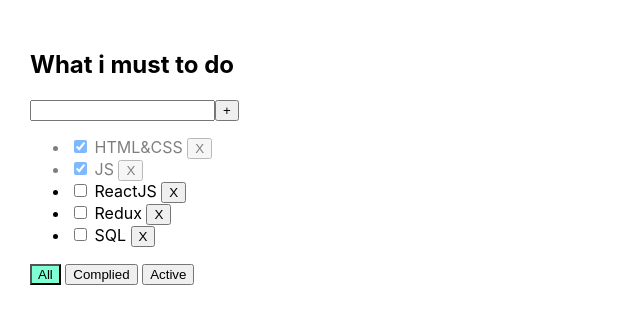
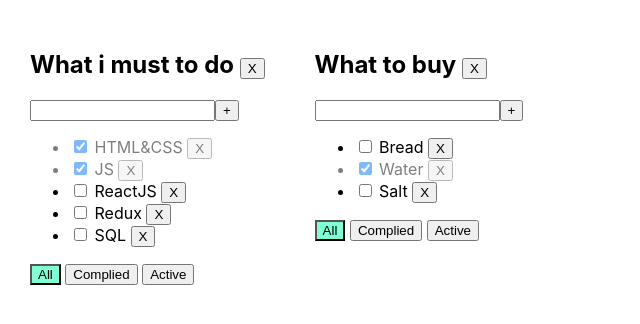
Before and after one commit to AnatoliyPologovoy/todolist, a React (Create React App) app: page / in a window 1280 px wide. Shown: the top 324 px of the page, without its empty margins (0-640 px from the left). Built offline with nearby package versions, Linux system fonts and the light colour scheme.

Commit message:
done after 5 lessons - add difficalt state

```diff
--- a/src/App.tsx
+++ b/src/App.tsx
@@ -1,45 +1,123 @@
 import React, {useState} from 'react';
 import './App.css';
-import {TasksType, Todolist} from "./Todolist";
+import {FilterType, TasksType, Todolist} from "./Todolist";
 import {v1} from "uuid";
 
+export type TodoListType = {
+    id: string
+    title: string
+    filter: FilterType
+}
 
-function App() {
-    const h1 = 'What i must to do';
+type TaskStateType = {
+    [todolist: string]: Array<TasksType>
+}
 
-    let [tasks, setTask] = useState([
-        {id: v1(), title: "HTML&CSS", isDone: true},
-        {id: v1(), title: "JS", isDone: true},
-        {id: v1(), title: "ReactJS", isDone: false},
-        {id: v1(), title: "Redux", isDone: false},
-        {id: v1(), title: "SQL", isDone: false},
+
+function App(): JSX.Element {
+    //BLL:
+    const todoListId_1 = v1()
+    const todoListId_2 = v1()
+    const [todoLists, setTodoLists] = useState<Array<TodoListType>>([
+        {
+            id: todoListId_1,
+            title: 'What i must to do',
+            filter: 'all'
+        },
+        {
+            id: todoListId_2,
+            title: 'What to buy',
+            filter: 'all'
+        }
     ])
 
-    const removeTask = (id: string) => {
+    let [tasks, setTask] = useState<TaskStateType>({
+        [todoListId_1]: [
+            {id: v1(), title: "HTML&CSS", isDone: true},
+            {id: v1(), title: "JS", isDone: true},
+            {id: v1(), title: "ReactJS", isDone: false},
+            {id: v1(), title: "Redux", isDone: false},
+            {id: v1(), title: "SQL", isDone: false},
+        ],
+        [todoListId_2]: [
+            {id: v1(), title: "Bread", isDone: false},
+            {id: v1(), title: "Water", isDone: true},
+            {id: v1(), title: "Salt", isDone: false}
+        ]
+    })
+
+
+    const removeTask = (taskId: string, todoListId: string) => {
+        const resultOfUpdate: Array<TasksType> = tasks[todoListId].filter(el => el.id !== taskId)
+        const copyTasks = {...tasks}
+        copyTasks[todoListId] = resultOfUpdate
+        setTask(copyTasks)
+        //ИЛИ:
+        // setTask(
+        //     {...tasks, [todoListId] : tasks[todoListId].filter(el => el.id !== taskId)}
+        // )
+    }
+    const addTask = (titleTask: string, todoListId: string) => {
+        const newTask: TasksType = {id: v1(), title: titleTask, isDone: false}
+        //если title: title можно просто писать title
+        setTask({...tasks, [todoListId]: [newTask, ...tasks[todoListId]]})
+    }
+    const changeIsDoneTask = (taskId: string, newIsDown: boolean, todoListId: string) => {
         setTask(
-            tasks.filter(el => el.id !== id)
+            {
+                ...tasks, [todoListId]: tasks[todoListId].map(
+                    el => el.id === taskId ? {...el, isDone: newIsDown} : el)
+            }
         )
     }
 
-    const changeIsDoneTask = (id: string, newIsDown: boolean) => {
-        setTask(tasks.map(
-            el => el.id === id ? {...el, isDone: newIsDown} : el ))
+    const changeTodoListFilter = (filter: FilterType, todoListId: string) => {
+        setTodoLists(
+            todoLists.map(tdl => tdl.id === todoListId ? {...tdl, filter: filter} : tdl)
+        )
     }
 
-    const addTask = (titleTask: string) => {
-        const newTask = {id: v1(), title: titleTask, isDone: false}
-        setTask([newTask, ...tasks])
+    const removeTodoList = (todoListId: string) => {
+        setTodoLists(
+            todoLists.filter(tdl => tdl.id !== todoListId)
+        )
+        delete tasks[todoListId]
     }
+
+    //UI:
+    const getFilteredTaskForRender = (tasks: Array<TasksType>, filter: FilterType) => {
+        switch (filter) {
+            case 'active':
+                return tasks = tasks.filter(task => task.isDone)
+            case 'complied':
+                return tasks = tasks.filter(task => !task.isDone)
+            default:
+                return tasks
+        }
+    }
+
+
+    const todoListsComponents = todoLists.map(tdl => {
+        const tasksForRender: Array<TasksType> = getFilteredTaskForRender(tasks[tdl.id], tdl.filter)
+        return (
+            <Todolist
+                key={tdl.id}
+                todolistId={tdl.id}
+                header={tdl.title}
+                filter={tdl.filter}
+                tasks={tasksForRender}
+                addTask={addTask}
+                removeTask={removeTask}
+                changeStatusTask={changeIsDoneTask}
+                removeTodoList={removeTodoList}
+                changeTodoListFilter={changeTodoListFilter}
+            />
+        )
+    })
 
     return (
         <div className="App">
-            <Todolist header={h1}
-                      tasks={tasks}
-                      removeTask={removeTask}
-                      changeStatusTask={changeIsDoneTask}
-                      addTask={addTask}
-            />
-
+            {todoListsComponents}
         </div>
     );
 }
--- a/src/Todolist.tsx
+++ b/src/Todolist.tsx
@@ -3,11 +3,15 @@ import s from "./todolist.module.css";
 
 
 type TodolistPropsType = {
+    todolistId: string
     header: string,
+    filter: FilterType
     tasks: TasksType[],
-    removeTask: (id: string) => void,
-    changeStatusTask: (id: string, newIsDone: boolean) => void
-    addTask: (titleTask: string) => void
+    removeTask: (id: string, todoListId: string) => void,
+    changeStatusTask: (id: string, newIsDone: boolean, todoListId: string) => void
+    addTask: (titleTask: string, todoListId: string) => void
+    removeTodoList: (todoListId: string) => void
+    changeTodoListFilter: (filter:FilterType, todoListId: string) => void
 }
 
 export type TasksType = {
@@ -16,27 +20,13 @@ export type TasksType = {
     isDone: boolean
 }
 
-type filterType = 'all' | 'complied' | 'active'
+export type FilterType = 'all' | 'complied' | 'active'
 
 export function Todolist(props: TodolistPropsType) {
     let tasks = props.tasks;
 
-    let [filter, setFilter] = useState<filterType>('all')
     let [inputValue, setInputValue] = useState<string>('')
     let [error, setError] = useState<string | null>(null)
-
-    //filtering tasks
-    if (filter === 'complied') {
-        tasks = tasks.filter(task => task.isDone)
-    }
-    if (filter === 'active') {
-        tasks = tasks.filter(task => !task.isDone)
-    }
-
-    const filterButtonHandler = (filterWord:filterType) => {
-        setFilter(filterWord)
-    }
-
 
     //Tasks array
     const renderTasksList = tasks.map(task => {
@@ -45,19 +35,18 @@ export function Todolist(props: TodolistPropsType) {
             <li key={task.id} className={task.isDone ? s.isDone : ''}>
                 <input type="checkbox"
                        checked={task.isDone}
-                       onChange={(event) => {props.changeStatusTask(task.id, event.currentTarget.checked)}}
+                       onChange={(event) => {props.changeStatusTask(task.id, event.currentTarget.checked, props.todolistId)}}
                 />&nbsp;
                 {task.title}&nbsp;
-                <button onClick={() => props.removeTask(task.id)}>X</button>
+                <button onClick={() => props.removeTask(task.id, props.todolistId)}>X</button>
             </li>
         )
     })
 
-
     //adding new tasks (button)
     const addTaskButtonHandler = () => {
         if (inputValue.trim() !== '') {
-            props.addTask(inputValue.trim());
+            props.addTask(inputValue.trim(), props.todolistId);
         }
         else {
             setError('Field is required')
@@ -74,12 +63,15 @@ export function Todolist(props: TodolistPropsType) {
             addTaskButtonHandler()
         }
     }
-
-
+    //remove todoList
+    const removeTodolist = () => props.removeTodoList(props.todolistId)
 
     return (
         <div>
-            <h2>{props.header}</h2>
+            <h2>
+                {props.header}&nbsp;
+                <button onClick={removeTodolist}>X</button>
+            </h2>
             <input
                 value={inputValue}
                 type="text"
@@ -93,18 +85,18 @@ export function Todolist(props: TodolistPropsType) {
                 {renderTasksList}
             </ul>
             <button onClick={() => {
-                filterButtonHandler('all')
-            }} className={filter === 'all' ? s.activeFilter : ''}>All
+                props.changeTodoListFilter('all', props.todolistId)
+            }} className={props.filter === 'all' ? s.activeFilter : ''}>All
             </button>
             &nbsp;
             <button onClick={() => {
-                filterButtonHandler('complied')
-            } } className={filter === 'complied' ? s.activeFilter : ''}>Complied
+                props.changeTodoListFilter('complied', props.todolistId)
+            } } className={props.filter === 'complied' ? s.activeFilter : ''}>Complied
             </button>
             &nbsp;
             <button onClick={() => {
-                filterButtonHandler('active')
-            }} className={filter === 'active' ? s.activeFilter : ''}>Active
+                props.changeTodoListFilter('active', props.todolistId)
+            }} className={props.filter === 'active' ? s.activeFilter : ''}>Active
             </button>
         </div>
     )
```
